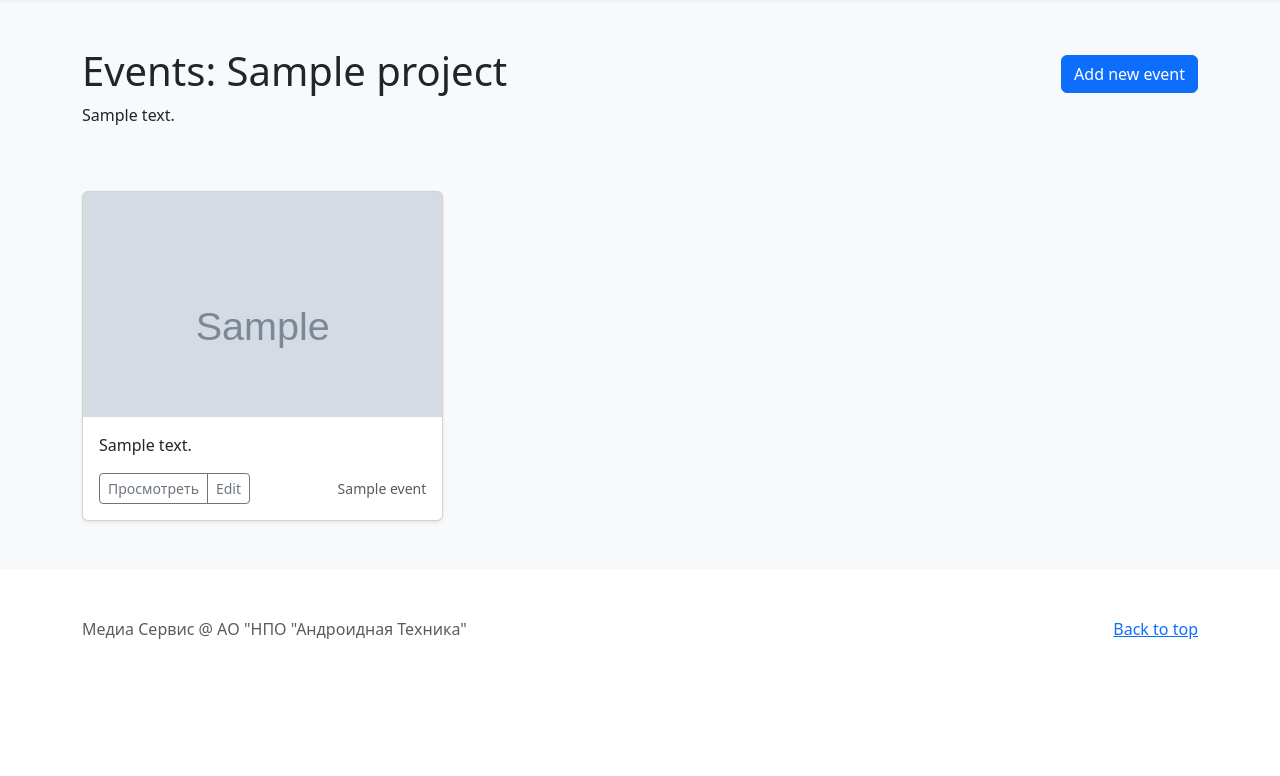
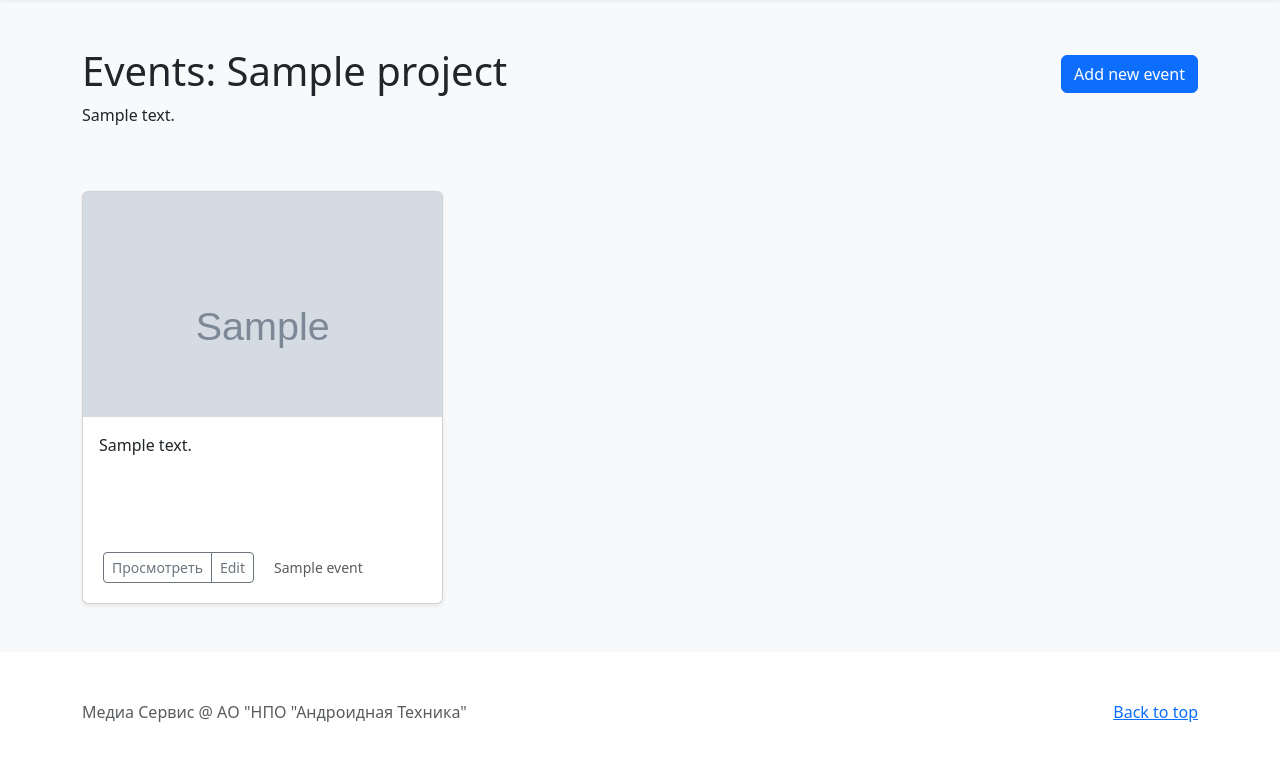
Before and after one commit to permyakovaa/tau_dam, a Django app: page /project/1/ in a window 1280 px wide. Shown: the part 57-833 px from the top of the page. Before the commit the page ends 696 px from the top, so only its background shows below. Run offline with Django 4.2, Linux system fonts and the light colour scheme; a user stored in the database is signed in; tables that the repository leaves empty hold one stand-in row (values such as "Sample post"); grey boxes marked "Sample" are stand-in pictures; some libraries are stand-ins or nearby versions.

Commit message:
fixed markup and styles

```diff
--- a/blog/templates/event/details.html
+++ b/blog/templates/event/details.html
@@ -83,7 +83,7 @@
     {% endif %}
 
     <div class="modal fade" id="previewImageModel" tabindex="-1" aria-labelledby="exampleModalLabel" aria-hidden="true">
-          <div class="modal-dialog modal-lg">
+          <div class="modal-dialog modal-xl">
                 <div class="modal-content">
                       <div class="modal-header">
                             <h5 class="modal-title" id="modalLabel">Modal title</h5>
--- a/blog/templates/project/details.html
+++ b/blog/templates/project/details.html
@@ -16,7 +16,7 @@
     <div class="row row-cols-1 row-cols-sm-2 row-cols-md-3 g-3">
     {% for event in events %}
         <div class="col-xl-4 col-lg-6 col-md-6 col-sm-12">
-              <div class="card shadow-sm">
+              <div class="card shadow-sm event-card">
                     <svg class="bd-placeholder-img card-img-top" width="100%" height="225" xmlns="http://www.w3.org/2000/svg" role="img" aria-label="Placeholder: Thumbnail" preserveAspectRatio="xMidYMid slice" focusable="false">
                         <title>{{ event }}</title>
                         <rect width="100%" height="100%" fill="#ccc"></rect>
@@ -25,14 +25,14 @@
 
                     <div class="card-body">
                           <p class="card-text">{{ event.description }} </p>
-                          <div class="d-flex justify-content-between align-items-center">
+                          <div class="d-flex event-actions justify-content-between align-items-center">
                                 <div class="btn-group">
                                     <a href="{% url 'event_details' event.id %}" class="btn btn-sm btn-outline-secondary">{{ _('View') }}</a>
                                     {% if perms.blog.change_event %}
                                         <a href="{% url 'event_edit' event.id %}" class="btn btn-sm btn-outline-secondary">{{ _('Edit') }}</a>
                                     {% endif %}
                                 </div>
-                                <small class="text-muted" style="text-align: right;">{{ event.title }}</small>
+                                <small class="text-muted event-title">{{ event.title }}</small>
                           </div>
                     </div>
               </div>
--- a/static/css/app.css
+++ b/static/css/app.css
@@ -94,3 +94,19 @@
 #progress-bar {
     display: none;
 }
+
+.event-card {
+    min-height: 413px;
+}
+
+.event-actions {
+    position: absolute;
+    bottom: 20px;
+    left: 20px;
+}
+
+.event-title {
+    float: right;
+    margin-left: 20px;
+    margin-right: 20px;
+}
```
Also changed, not shown: blog/static/css/app.css (+21 -0 lines), atube/settings.py (line endings or trailing spaces).
